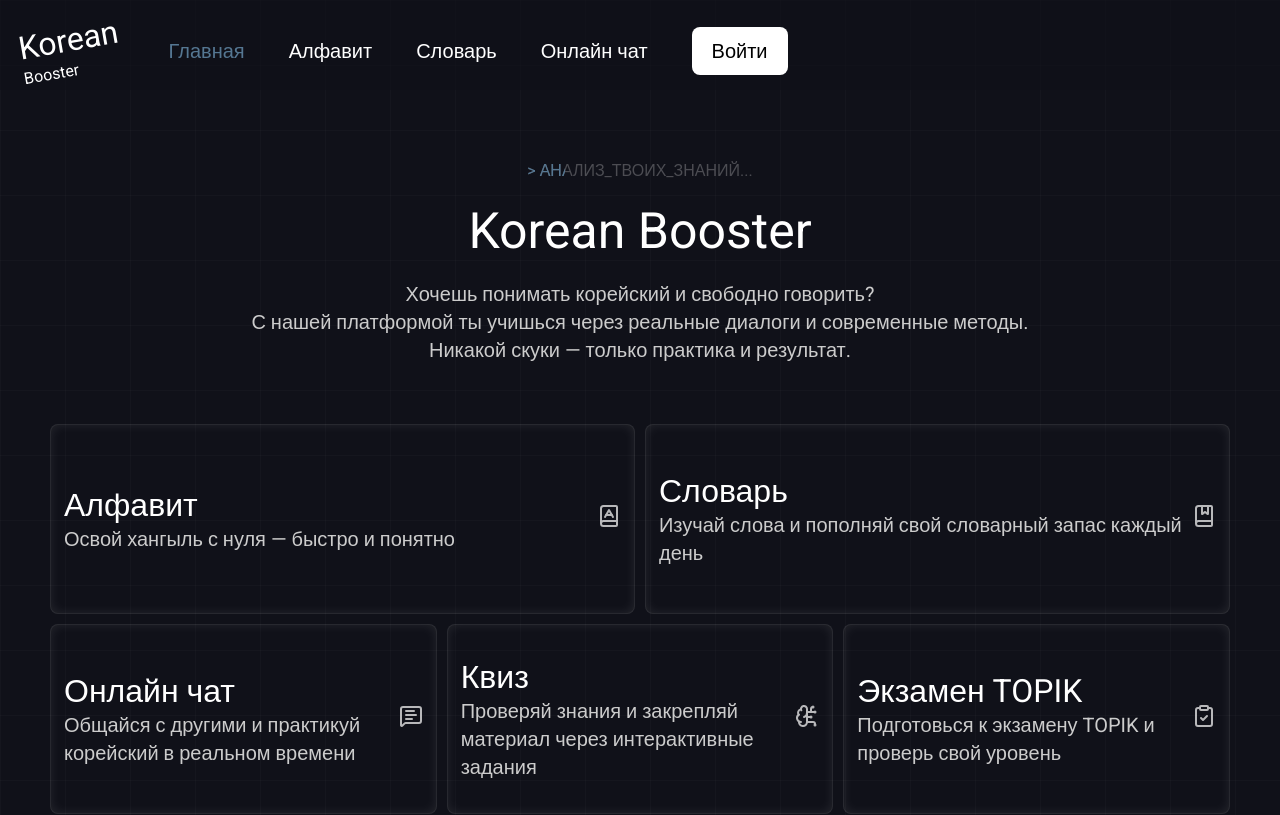
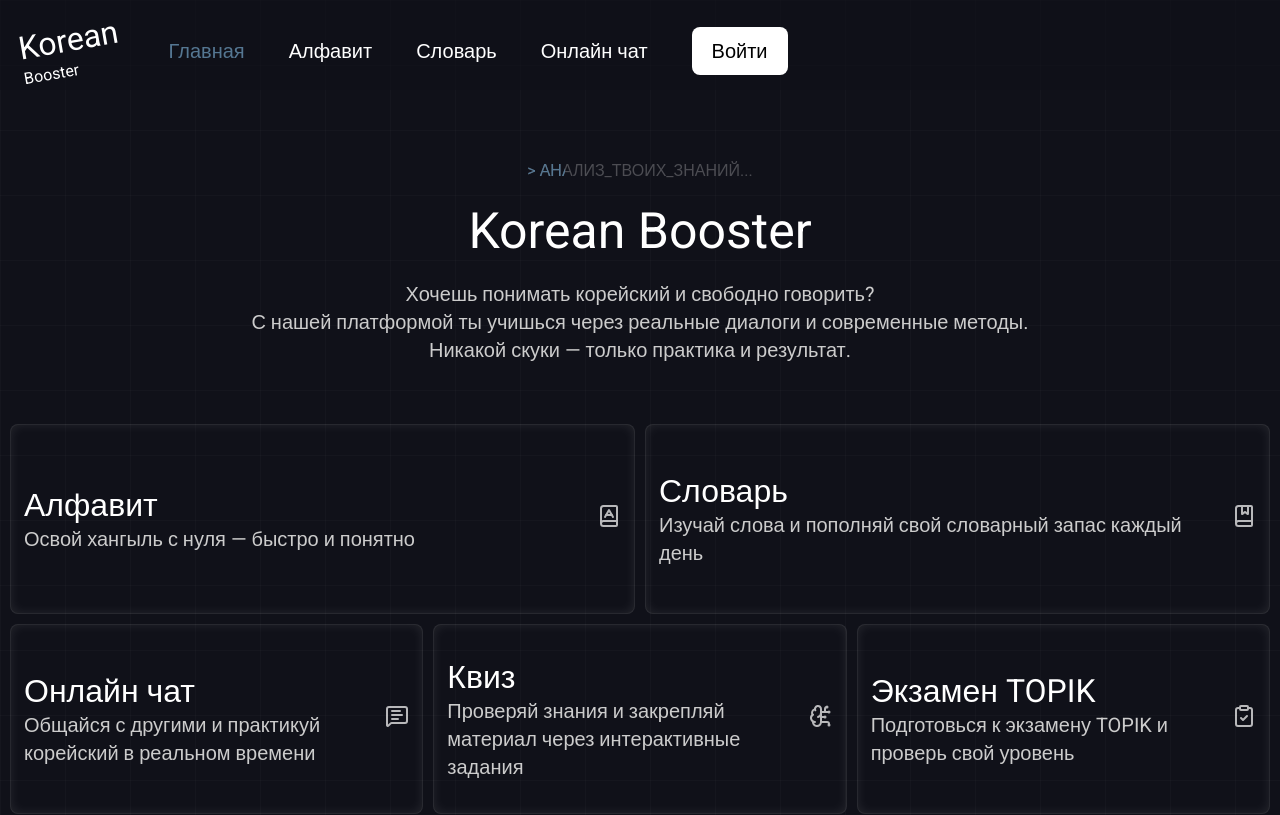
Before and after one commit to Xpynkuy/language-platform, a React (Vite) app in the folder frontend/: page / in a window 1280 px wide. Shown: the top 815 px of the page. Built offline with nearby package versions, Linux system fonts and the light colour scheme; a web font is replaced by a local one.

Commit message:
fix layout width

```diff
--- a/frontend/src/widgets/layout/ui/Layout.module.scss
+++ b/frontend/src/widgets/layout/ui/Layout.module.scss
@@ -5,7 +5,7 @@
 
     .content {
         font: var(--font-l);
-        max-width: 1200px;
+        max-width: 1400px;
         width: 100%;
         flex: 1;
         margin: 0 auto;
```
